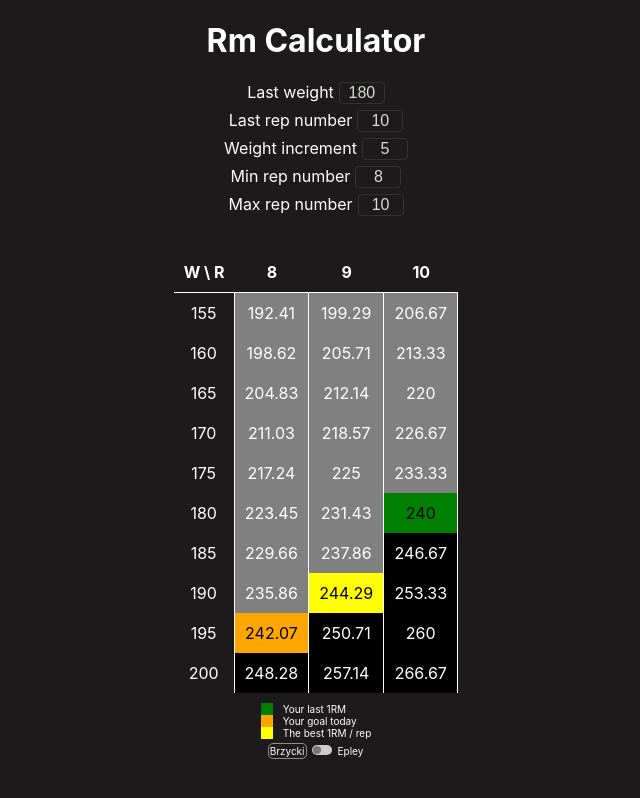
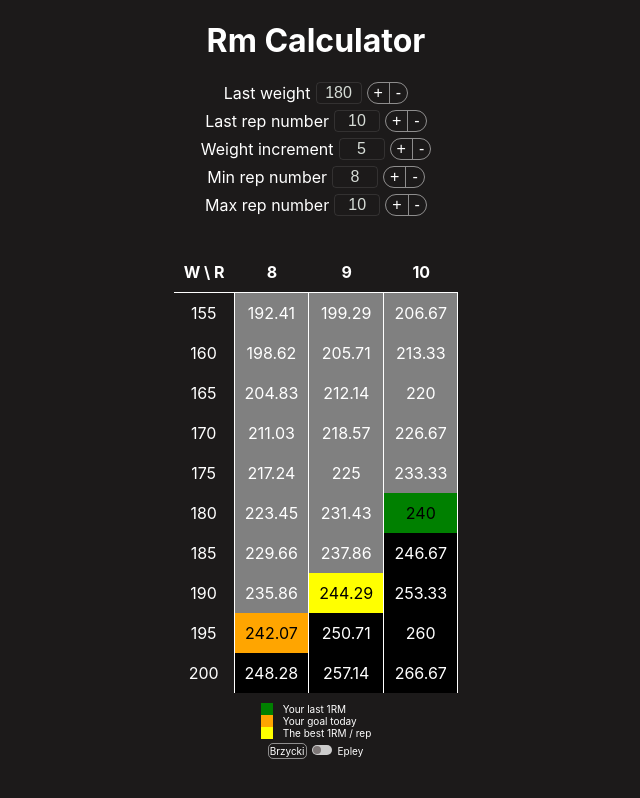
Before and after one commit to TanguyLeLoch/rm-calculator, a React (Create React App) app: page / in a window 1280 px wide. Shown: the whole page, without its empty margins (324-964 px from the left). Built offline with nearby package versions, Linux system fonts and the light colour scheme.

Commit message:
add + - button

```diff
--- a/package.json
+++ b/package.json
@@ -4,6 +4,9 @@
   "version": "0.1.0",
   "private": true,
   "dependencies": {
+    "@fortawesome/fontawesome-svg-core": "^6.5.1",
+    "@fortawesome/free-regular-svg-icons": "^6.5.1",
+    "@fortawesome/react-fontawesome": "^0.2.0",
     "@testing-library/jest-dom": "^5.17.0",
     "@testing-library/react": "^13.4.0",
     "@testing-library/user-event": "^13.5.0",
--- a/src/pages/Rm/NumberInput.js
+++ /dev/null
@@ -1,44 +0,0 @@
-import React, {useState} from 'react';
-function noOp() {
-    return () => {
-    };
-}
-
-function NumberInput({id, label, value, onChange, helpText, onBlur}) {
-    onBlur = onBlur || noOp;
-    const [isFocused, setIsFocused] = useState(false);
-
-    const handleFocus = (e) => {
-        setIsFocused(true);
-        e.target.select(); // Automatically select the text on focus
-    };
-
-    const handleBlur = (e) => {
-        setIsFocused(false);
-        if (onBlur) {
-            onBlur(e.target.value);
-        }
-    };
-
-
-    return (<div>
-        <label htmlFor={id}>
-            {label}
-        </label>
-
-        <input
-            type="text"
-            id={id}
-            value={value}
-            onChange={(e) => onChange(e.target.value)}
-            onFocus={handleFocus}
-            onBlur={handleBlur}
-            required={true}
-            inputMode="decimal"
-            style={{fontSize: "16px"}}
-            className={`number-input ${isFocused ? 'focused' : '' }`}
-        />
-        <div className={`input-help-text ${isFocused ? 'visible' : ''}`}>{helpText}</div>    </div>);
-}
-
-export default NumberInput;
--- /dev/null
+++ b/src/pages/Rm/NumberInput.jsx
@@ -0,0 +1,55 @@
+import React, {useState} from 'react';
+import ValueAdjuster from "./ValueAdjuster";
+
+function noOp() {
+    return () => {
+    };
+}
+
+function NumberInput({id, label, value, onChange, helpText, step = 1, onBlur}) {
+    onBlur = onBlur || noOp;
+    const [isFocused, setIsFocused] = useState(false);
+    const handleFocus = (e) => {
+        setIsFocused(true);
+        e.target.select(); // Automatically select the text on focus
+    };
+
+    const handleBlur = (e) => {
+        setIsFocused(false);
+        if (onBlur) {
+            onBlur(e.target.value);
+        }
+    };
+    const adjustValue = (e) => {
+        onChange(e);
+        onBlur(e);
+    }
+
+
+    return (<>
+
+        <div className={"number-input-container"}>
+            <label htmlFor={id}>
+                {label}
+            </label>
+
+            <input
+                type="text"
+                id={id}
+                value={value}
+                onChange={(e) => onChange(e.target.value)}
+                onFocus={handleFocus}
+                onBlur={handleBlur}
+                required={true}
+                inputMode="decimal"
+                style={{fontSize: "16px"}}
+                className={`number-input ${isFocused ? 'focused' : ''}`}
+            />
+            <ValueAdjuster value={value} step={step} onChange={adjustValue}/>
+
+        </div>
+        <div className={`input-help-text ${isFocused ? 'visible' : ''}`}>{helpText}</div>
+    </>);
+}
+
+export default NumberInput;
--- a/src/pages/Rm/Rm.css
+++ b/src/pages/Rm/Rm.css
@@ -1,4 +1,10 @@
+.number-input-container {
+    display: flex;
+    flex-direction: row;
+    align-items: center;
+    justify-content: center;
 
+}
 
 .input-help-text {
     font-size: 12px;
@@ -21,6 +27,7 @@
     background-color: rgba(255, 255, 255, 0);
     width: 40px;
     margin-left: 5px;
+    margin-right: 5px;
     text-align: center  ;
     border: solid 1px rgba(255, 255, 255, 0.1);
     border-radius: 4px;
--- /dev/null
+++ b/src/pages/Rm/ValueAdjuster.js
@@ -0,0 +1,34 @@
+import React from 'react';
+
+const NumericAdjustButtons = ({ value, onChange, step }) => {
+    const incrementValue = () => onChange(String(Number(value) + step));
+    const decrementValue = () => onChange(String(Number(value) - step));
+
+    // Styles defined outside the return statement for clarity
+    const containerStyle = {
+        display: 'inline-flex',
+        border: '1px solid rgba(255, 255, 255, 0.5)',
+        borderRadius: '50px',
+    };
+
+    const buttonStyle = {
+        fontSize: '16px',
+        backgroundColor: 'rgba(255, 255, 255, 0)',
+        color: 'white',
+        border: 'none',
+    };
+
+    const buttonRightStyle = {
+        ...buttonStyle,
+        borderRight: '1px solid rgba(255, 255, 255, 0.5)',
+    };
+
+    return (
+        <div style={containerStyle}>
+            <button onClick={incrementValue} style={buttonRightStyle}>+</button>
+            <button onClick={decrementValue} style={buttonStyle}>-</button>
+        </div>
+    );
+};
+
+export default NumericAdjustButtons;
--- a/src/pages/Rm/index.jsx
+++ b/src/pages/Rm/index.jsx
@@ -70,6 +70,7 @@ function Rm() {
                 value={lastWeight}
                 onChange={setLastWeight}
                 helpText={'Enter the weight you lifted last time'}
+                step={Number(increment)}
             />
             <NumberInput
                 id="lastRep"
@@ -137,10 +138,10 @@ function Rm() {
         </table>)}
 
         <Legend/>
-<FormulaToggle label1="Brzycki"
-               label2="Epley"
-               onToggle={handleFormulaToggle}
-              />
+        <FormulaToggle label1="Brzycki"
+                       label2="Epley"
+                       onToggle={handleFormulaToggle}
+        />
     </div>);
 
 }
```
Also changed, not shown: src/pages/Rm/FormulaToggle.jsx (renamed from src/pages/Rm/FormulaToggle.js), 1 other file (tests, documents, lock files or other folders).
